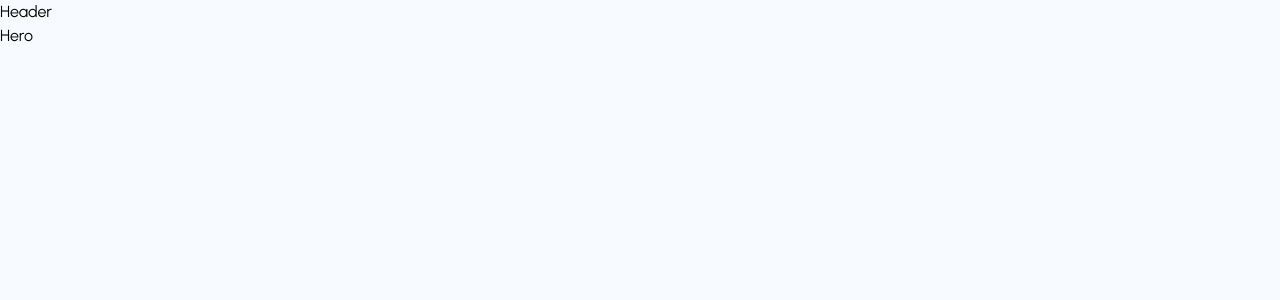
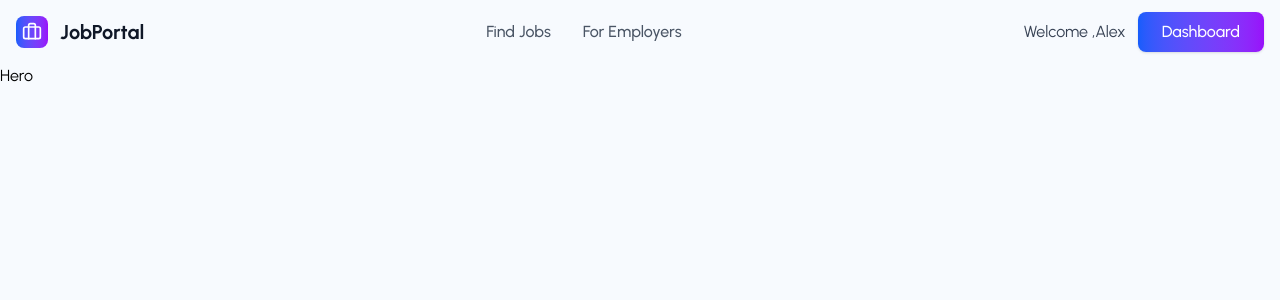
Before and after one commit to VarunBathmi/Jobportal, a React app in the folder frontend/: page / in a window 1280 px wide. Shown: the top 300 px of the page. Built offline with nearby package versions, Linux system fonts and the light colour scheme; the HTML template or start-up script is replaced by a standard one; a web font is replaced by a local one.

Commit message:
Update Header.jsx

```diff
--- a/frontend/src/pages/LandingPage/components/Header.jsx
+++ b/frontend/src/pages/LandingPage/components/Header.jsx
@@ -1,7 +1,56 @@
-import React from "react";
+import React from 'react'
+import { motion } from "framer-motion";
+import { Briefcase } from "lucide-react";
+import { useNavigate } from "react-router-dom";
 
 const Header = () => {
-  return <div>Header </div>;
+    const isAuthenticated = true;
+    const user = { fullName: "Alex", role: "employer"};
+    const navigate = useNavigate();
+
+    return <header>
+        <div className="container mx-auto px-4">
+            <div className="flex items-center justify-between h-16">
+                {/* Logo */}
+                <div className="flex items-center space-x-3">
+                    <div className="w-8 h-8 bg-gradient-to-r from-blue-600 to-purple-600 rounded-lg flex items-center justify-center">
+                        <Briefcase className="w-5 h-5 text-white"/>
+                    </div>
+                    <span className="text-xl font-bold text-gray-900">JobPortal</span>
+                </div>
+                {/* Navigation Links - Hidden on mobile  */}
+                <nav className="hidden md:flex items-center space-x-8">
+                     <a onClick={() => navigate ("/find-jobs")} className="text-gray-600 hover:text-gray-900 transtion-colors font-medium"> Find Jobs</a>
+                    <a onClick={() => {
+                        navigate(
+                            isAuthenticated && user?.role === "employer"
+                            ? "/employer-dashboard"
+                            : "/login"
+                        );
+                    }} className="text-gray-600 hover:text-gray-900 transition-colors font-medium">For Employers</a>
+                </nav>
+                {/* Auth Button */}
+                <div className="flex items-center space-x-3">
+                    {isAuthenticated? (
+                        <div className="flex items-center space-x-3">
+                            <span className="text-gray-700">Welcome ,{user?.fullName}</span>
+                            <a href={
+                                user?.role === "employer"
+                                ? "/employer-dashboard"
+                                : "/find-jobs"
+                            }
+                            className="bg-gradient-to-r from-blue-600 to-purple-600 text-white px-6 py-2 rounded-lg font-medium hover:from-blue-700 hover:to-purple-700 transition-all duration-300 shadow-sm hover:shadow-md"> Dashboard</a>
+                </div>
+                    ): (
+                        <>
+                        <a href="/login" className="text-gray-600 hover:text-gray-900 transition-colors font-medium px-4 py-2 rounded-lg hover:bg-gray-50">Login</a>
+                        <a href="/signup" className="bg-gradient-to-t from-blue-600 to-purple-600 text-white px-6 py-2 rounded-lg font-medium hover:from-blue-700 hover:to-purple-700 transition-all duration-300 shadow-sm hover:shadow-md">Sign Up</a>
+                        </>
+                    )}
+            </div>
+    </div>
+    </div>
+    </header>;
 };
 
-export default Header;
+export default Header
```
